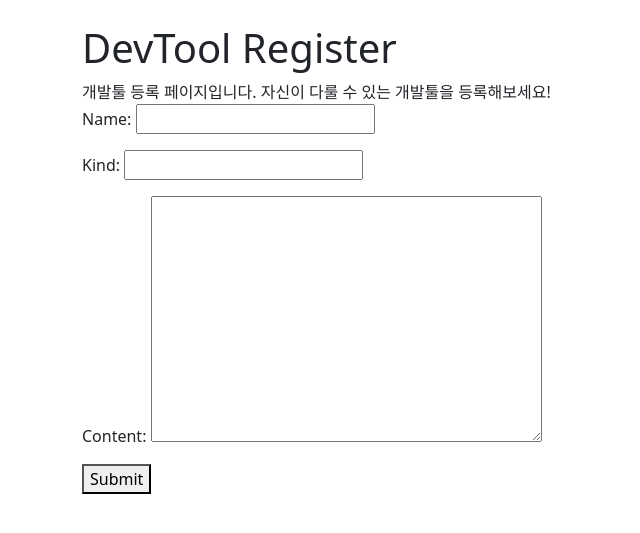
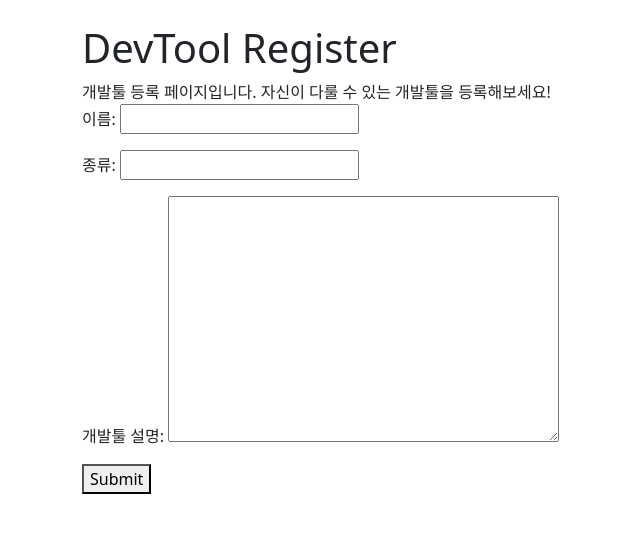
Before and after one commit to Pirogramming-22/Kim-taerin, a Django app: page /developtool/register/ in a window 1280 px wide. Shown: the part 56-589 px from the top of the page, without its empty margins (0-640 px from the left). Run offline with Django 5.2, Linux system fonts and the light colour scheme.

Commit message:
아이디어 과제(3)

```diff
--- a/SWIDEA_SITE/developTool/models.py
+++ b/SWIDEA_SITE/developTool/models.py
@@ -2,9 +2,9 @@ from django.db import models
 
 # Create your models here.
 class DevelopTool(models.Model):
-    name = models.CharField(max_length=100)
-    kind = models.CharField(max_length=100)
-    content = models.TextField()
+    name = models.CharField('이름',max_length=100)
+    kind = models.CharField('종류',max_length=100)
+    content = models.TextField('개발툴 설명')
 
     def __str__(self):
         return self.name
--- a/SWIDEA_SITE/developTool/views.py
+++ b/SWIDEA_SITE/developTool/views.py
@@ -1,12 +1,14 @@
 from django.shortcuts import render, get_object_or_404, redirect
 from .models import DevelopTool
+from idea.models import Idea
 from .forms import DevelopToolForm
 
 # Create your views here.
 # 리스트 페이지
 def developtool_list(request):
     tools = DevelopTool.objects.all()
-    return render(request, 'developTool/developtool_list.html', {'tools': tools})
+    context = {'tools': tools}
+    return render(request, 'developTool/developtool_list.html', context)
 
 # 등록 페이지
 def developtool_register(request):
@@ -22,7 +24,9 @@ def developtool_register(request):
 # 디테일 페이지
 def developtool_detail(request, pk):
     tool = get_object_or_404(DevelopTool, pk=pk)
-    return render(request, 'developTool/developtool_detail.html', {'tool': tool})
+    ideas = Idea.objects.filter(develop_tool=tool)  # 개발툴에 연관된 아이디어 필터링
+    context = {'tool': tool, 'ideas': ideas}
+    return render(request, 'developTool/developtool_detail.html', context)
 
 # 수정 페이지
 def developtool_update(request, pk):
--- a/SWIDEA_SITE/idea/models.py
+++ b/SWIDEA_SITE/idea/models.py
@@ -1,4 +1,5 @@
 from django.db import models
+from developTool.models import DevelopTool  # DevelopTool 모델을 import
 
 # Create your models here.
 class Idea(models.Model):
@@ -6,7 +7,7 @@ class Idea(models.Model):
     image = models.ImageField(upload_to='images/')
     content = models.TextField()
     interest = models.IntegerField(default=0)
-    devtool = models.CharField(max_length=100)
+    devtool = models.ForeignKey('developTool.DevelopTool', on_delete=models.CASCADE, related_name='ideas')  # DevelopTool과의 관계 추가
 
     def __str__(self):
         return self.title
```
Also changed, not shown: SWIDEA_SITE/templates/developTool/developtool_detail.html (+11 -2 lines), SWIDEA_SITE/templates/developTool/developtool_list.html (+4 -3 lines), SWIDEA_SITE/db.sqlite3, SWIDEA_SITE/developTool/migrations/0002_alter_developtool_content_alter_developtool_kind_and_more.py (added), SWIDEA_SITE/idea/migrations/0002_alter_idea_devtool.py (added).
